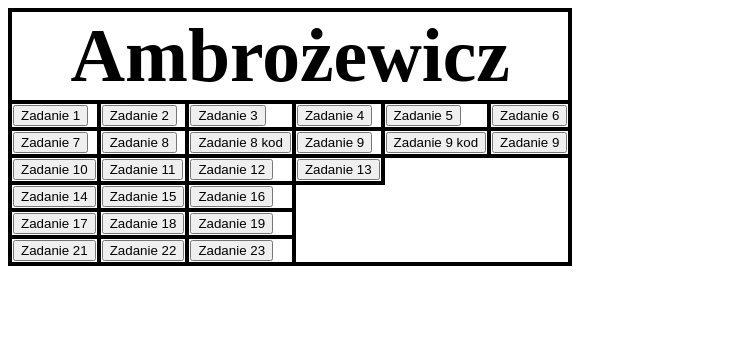
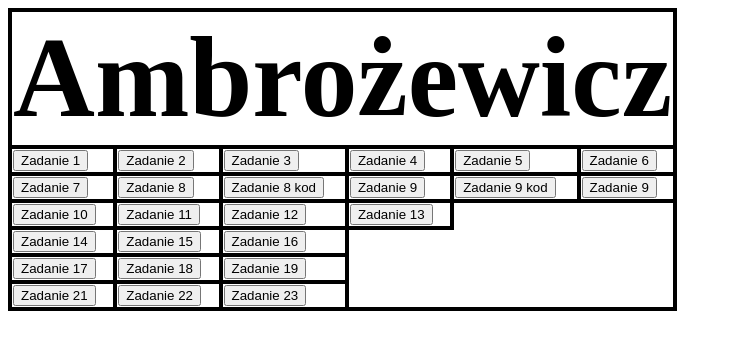
Before and after one commit to 0Hubibubi0/Java, a plain HTML site: page index.html in a window 1280 px wide. Shown: the whole page, without its empty margins (0-732 px from the left). Drawn offline with Linux system fonts and the light colour scheme.

Commit message:
Update index.html

```diff
--- a/index.html
+++ b/index.html
@@ -20,7 +20,7 @@
 	<body>
 		<table>
 		<tr>
-	<th colspan="6" style="font-size: 2cm;">Ambrożewicz</th>
+	<th colspan="8" style="font-size: 3cm;">Ambrożewicz</th>
 		<tr>
 			<td><button onclick="window.location.href='obraz.html'">Zadanie 1 </button></td>
 			<td><button onclick="window.location.href='menu.html'">Zadanie 2 </button></td>
```
